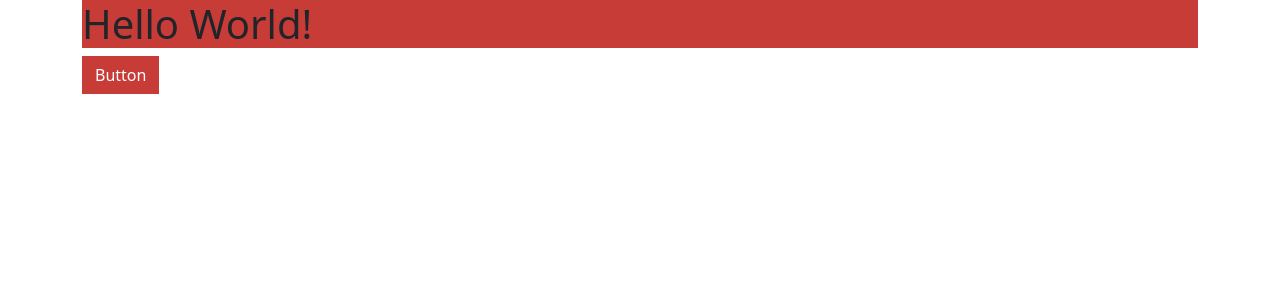
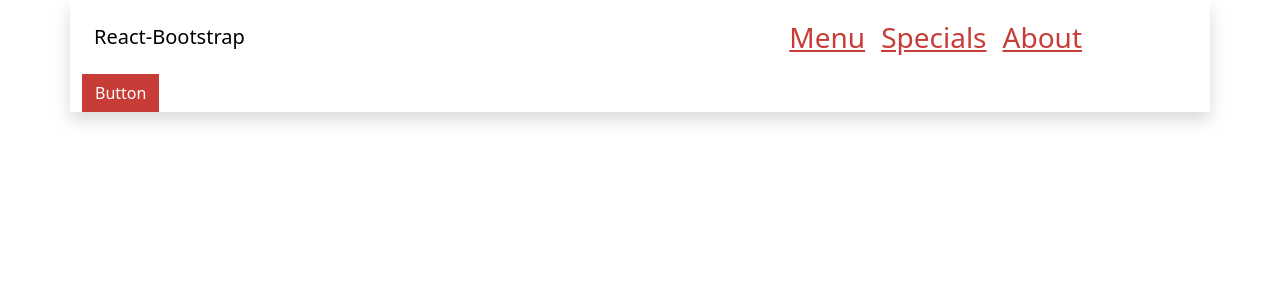
Before and after one commit to kensonjohnson/restaurant-client, a React (Vite) app: page / in a window 1280 px wide. Shown: the top 300 px of the page. Built offline with nearby package versions, Linux system fonts and the light colour scheme.

Commit message:
Built and added header component

```diff
--- a/src/App.tsx
+++ b/src/App.tsx
@@ -1,9 +1,10 @@
 import { Button, Container } from "react-bootstrap";
+import { Header } from "./components/Header";
 
 function App() {
   return (
-    <Container fluid="lg">
-      <h1 className="bg-primary">Hello World!</h1>
+    <Container fluid="xl" className="shadow">
+      <Header />
       <Button variant="primary" className="rounded-0">
         Button
       </Button>
--- /dev/null
+++ b/src/components/Header.tsx
@@ -0,0 +1,32 @@
+import { Container, Nav, Navbar } from "react-bootstrap";
+
+export function Header() {
+  return (
+    <header>
+      <Navbar collapseOnSelect expand="sm" sticky="top">
+        <Container className="w-100">
+          <Navbar.Brand href="#home" className="">
+            React-Bootstrap
+          </Navbar.Brand>
+          <Navbar.Toggle aria-controls="basic-navbar-nav" />
+          <Navbar.Collapse
+            id="basic-navbar-nav"
+            className="justify-content-end"
+          >
+            <Nav className="flex-row justify-content-around link-underline-primary text-decoration-underline fs-3 pe-5 me-5">
+              <Nav.Link href="#menu" className="link-primary">
+                Menu
+              </Nav.Link>
+              <Nav.Link href="#specials" className="link-primary">
+                Specials
+              </Nav.Link>
+              <Nav.Link href="#about" className="link-primary">
+                About
+              </Nav.Link>
+            </Nav>
+          </Navbar.Collapse>
+        </Container>
+      </Navbar>
+    </header>
+  );
+}
```
